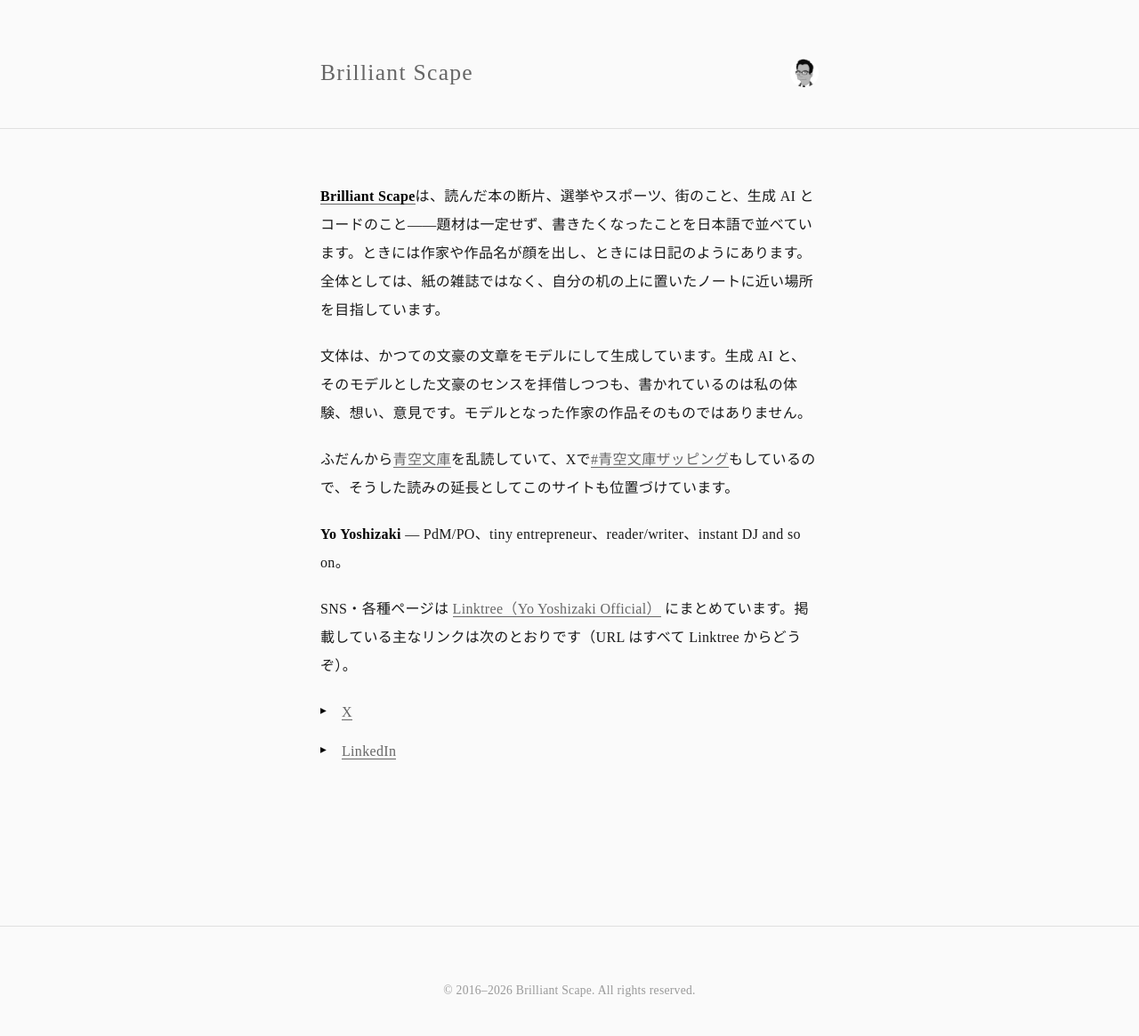
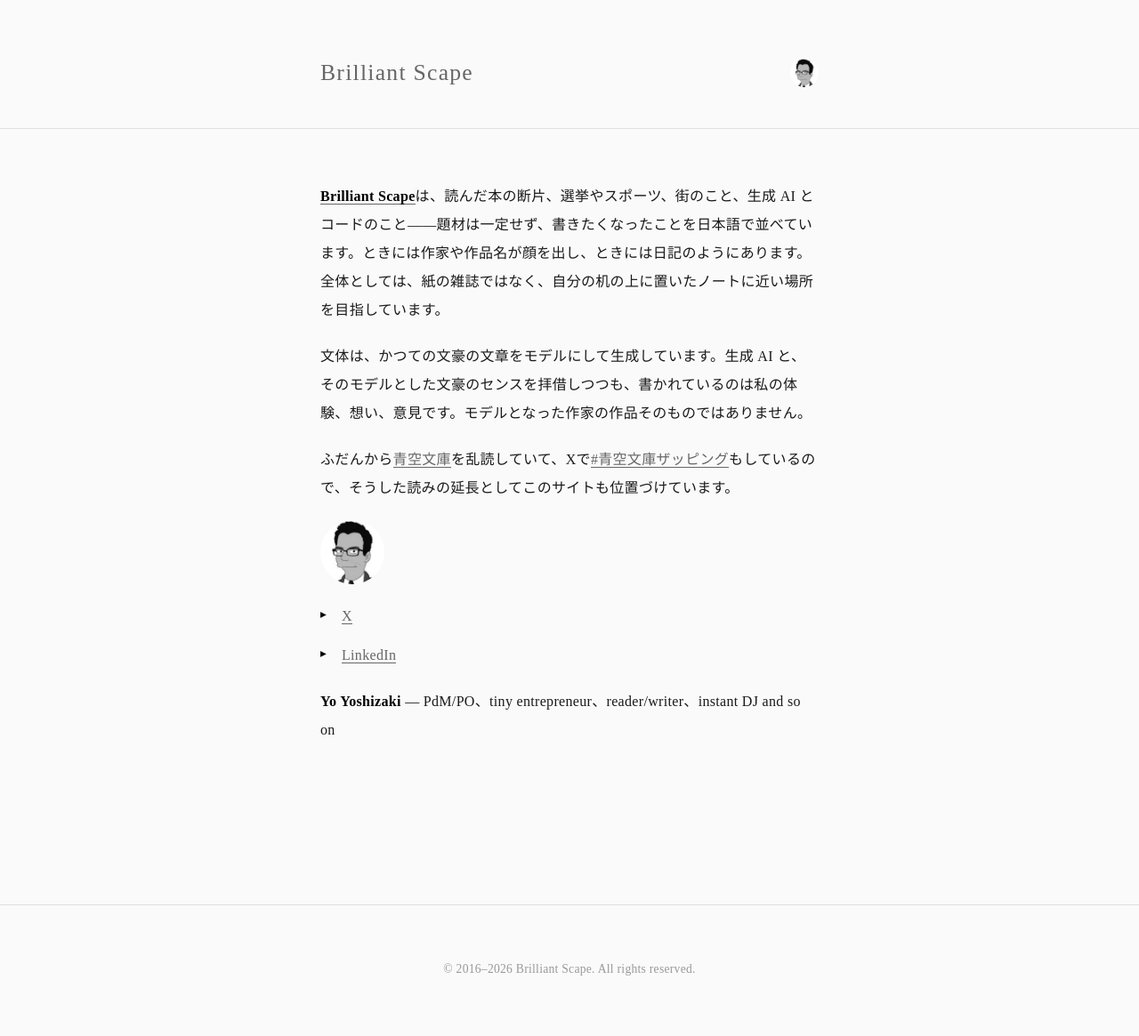
Before and after one commit to yozniax/logs, a Jekyll site: the page built from about.md, in a window 1280 px wide. Shown: the whole page at 89% size. Built offline with Jekyll 4.4.1, drawn with Linux system fonts in a browser that asks for light colours; some web fonts are replaced; after the commit the page ends 1141 px from its top, so only the background shows below that.

Commit message:
Update 'about.md' to include an author photo and enhance CSS styles for the about page, improving visual presentation and personal branding.

```diff
--- a/about.md
+++ b/about.md
@@ -10,10 +10,10 @@ permalink: /about/
 
 ふだんから[青空文庫](https://www.aozora.gr.jp/)を乱読していて、Xで[#青空文庫ザッピング](https://x.com/hashtag/%E9%9D%92%E7%A9%BA%E6%96%87%E5%BA%AB%E3%82%B6%E3%83%83%E3%83%94%E3%83%B3%E3%82%B0)もしているので、そうした読みの延長としてこのサイトも位置づけています。
 
-
-**{{ site.author.name }}** — PdM/PO、tiny entrepreneur、reader/writer、instant DJ and so on。
-
-SNS・各種ページは [Linktree（Yo Yoshizaki Official）](https://linktr.ee/yozniax) にまとめています。掲載している主なリンクは次のとおりです（URL はすべて Linktree からどうぞ）。
+<img src="{{ site.about_icon | default: '/assets/post-images/champlasonic.jpg' | relative_url }}" alt="" class="about-photo" width="72" height="72" loading="lazy" decoding="async">
 
 - [X](https://x.com/yozniax)
 - [LinkedIn](https://www.linkedin.com/in/champlasonic/)
+
+**{{ site.author.name }}**
+ — PdM/PO、tiny entrepreneur、reader/writer、instant DJ and so on
--- a/assets/css/main.css
+++ b/assets/css/main.css
@@ -567,6 +567,16 @@ body {
 }
 
 /* About Page */
+.about-page .about-photo {
+  width: 72px;
+  height: 72px;
+  border-radius: 50%;
+  object-fit: cover;
+  display: block;
+  margin: 0 0 16px 0;
+  filter: grayscale(100%);
+}
+
 .about-page h2 {
   font-size: 1.4rem;
   font-weight: 700;
```
